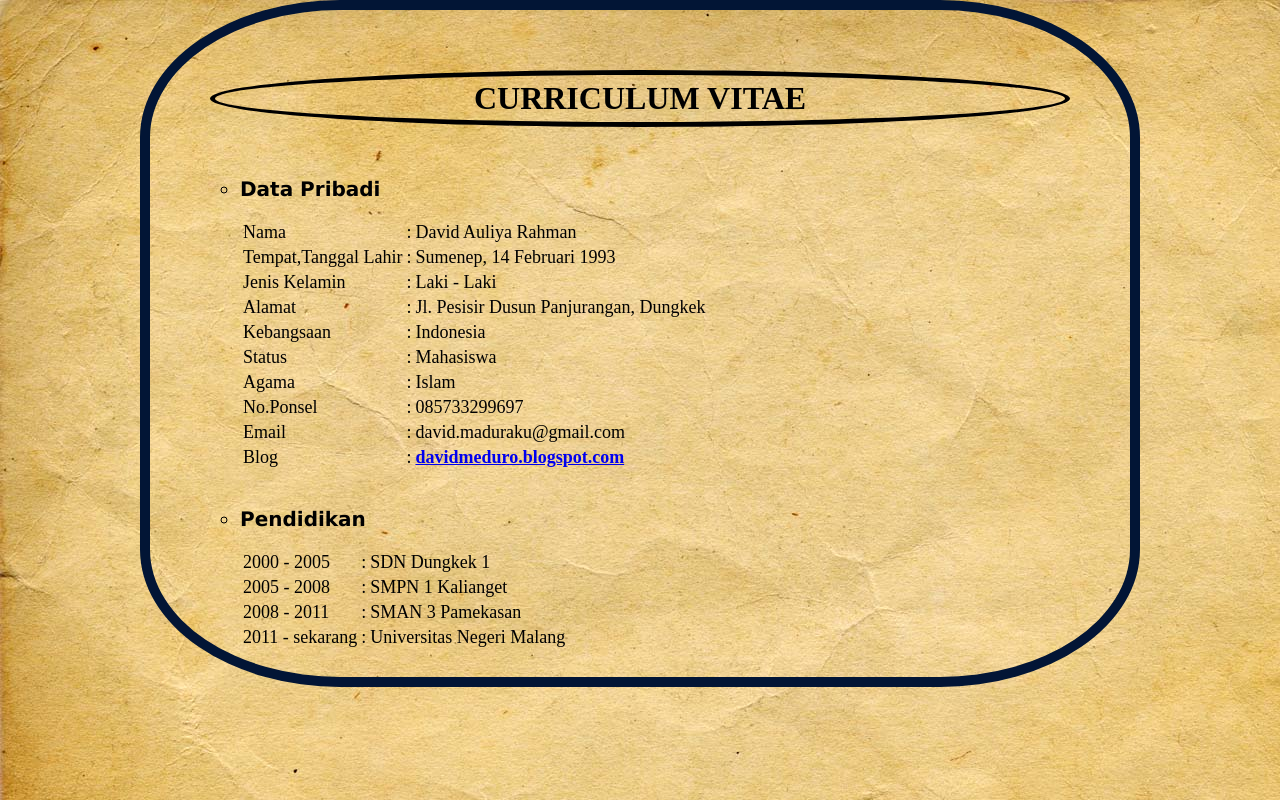
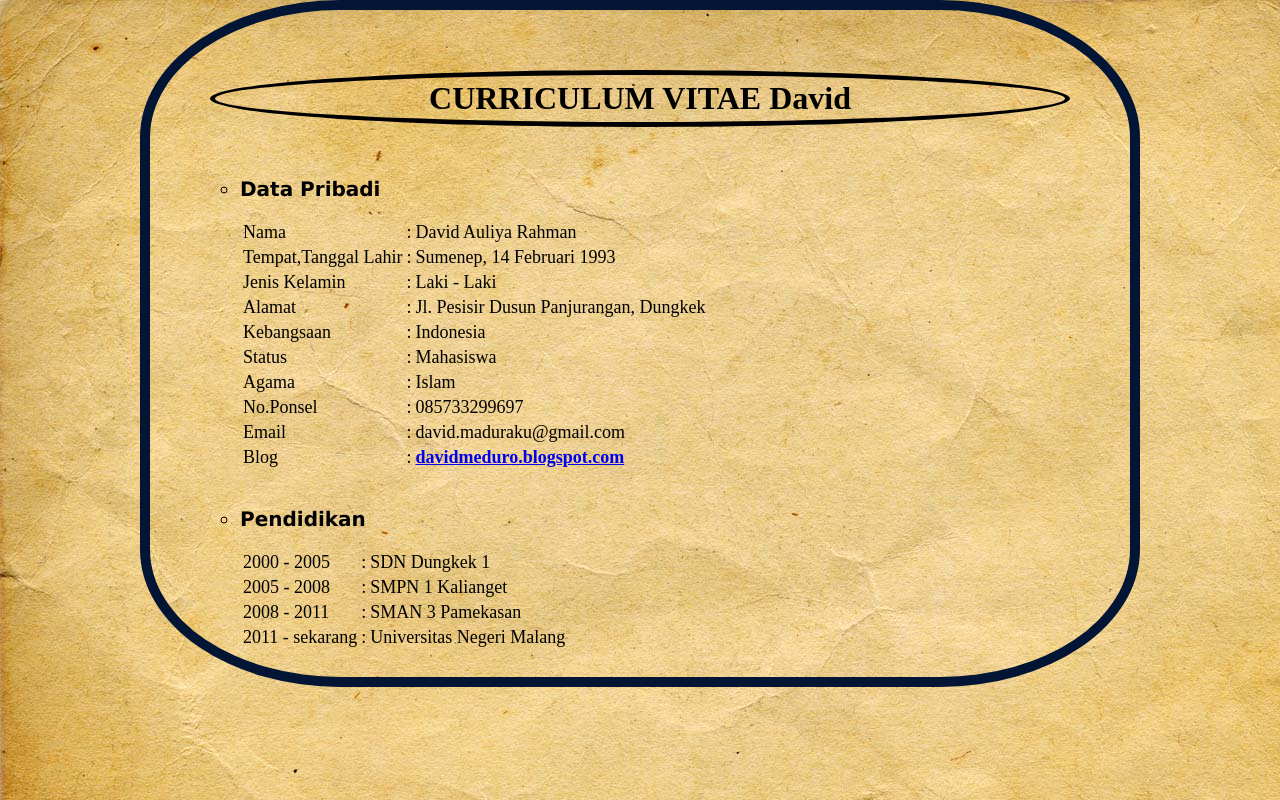
Before and after one commit to davidrahman/webpage, a plain HTML site: page index.html in a window 1280 px wide. Drawn offline with Linux system fonts and the light colour scheme.

Commit message:
Update index.html

```diff
--- a/index.html
+++ b/index.html
@@ -5,7 +5,7 @@
 </head>
     <body>
 	<form>
-	<h1>CURRICULUM VITAE</h1>
+	<h1>CURRICULUM VITAE David</h1>
 	<ol style="font-family: Futura">
 			<ul>
 				<table>
```
